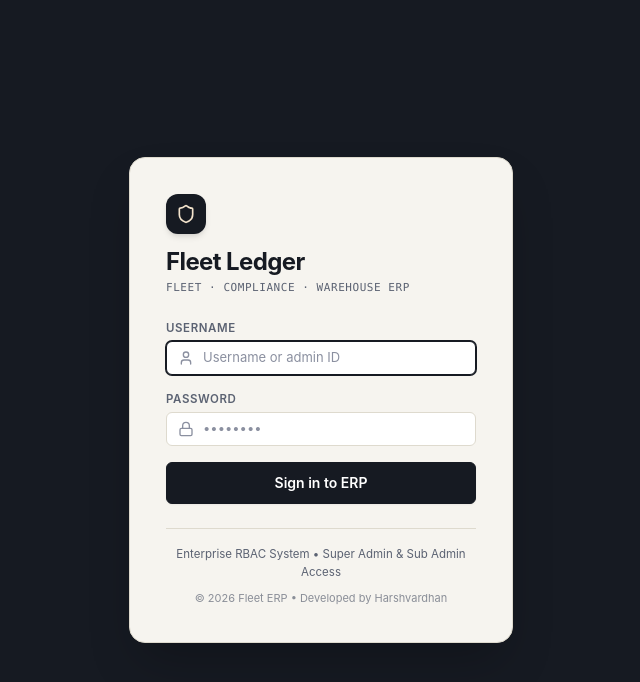
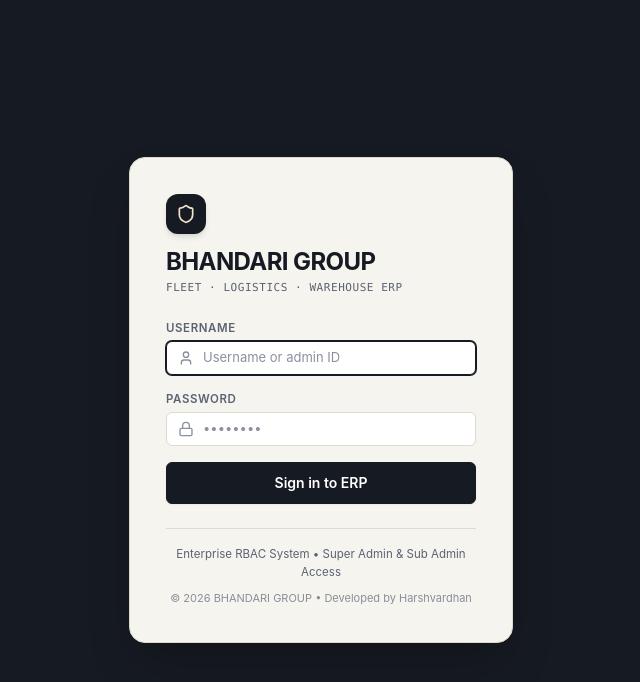
Before and after one commit to vardhan96harsh/fleet-erp-frontend, a React (Vite) app: page / in a window 1280 px wide. Shown: the top 682 px of the page, without its empty margins (319-959 px from the left). Built offline with nearby package versions, Linux system fonts and the light colour scheme; no server answers.

Commit message:
feat(branding): update website and brand name to BHANDARI GROUP

```diff
--- a/index.html
+++ b/index.html
@@ -9,7 +9,7 @@
       href="https://fonts.googleapis.com/css2?family=Inter:wght@400;500;600;700&family=JetBrains+Mono:wght@400;500;600&display=swap"
       rel="stylesheet"
     />
-    <title>Fleet Ledger — ERP</title>
+    <title>BHANDARI GROUP — Fleet &amp; Logistics ERP</title>
   </head>
   <body class="h-full bg-paper text-ink font-sans antialiased selection:bg-amber-soft selection:text-ink">
     <div id="root" class="h-full flex flex-col"></div>
--- a/src/App.jsx
+++ b/src/App.jsx
@@ -23,7 +23,7 @@ const AppContent = () => {
       <div className="min-h-screen w-screen flex flex-col items-center justify-center bg-ink text-white">
         <div className="w-8 h-8 rounded-full border-2 border-amber-soft border-t-transparent animate-spin mb-3" />
         <div className="font-mono text-[12.5px] text-slate-soft">
-          Starting Fleet Ledger ERP...
+          Starting BHANDARI GROUP Fleet ERP...
         </div>
       </div>
     );
--- a/src/components/layout/AppShell.jsx
+++ b/src/components/layout/AppShell.jsx
@@ -23,7 +23,7 @@ export const AppShell = ({
         <footer className="w-full border-t border-line/60 bg-paper/80 backdrop-blur-sm py-4 px-6 md:px-8 mt-auto">
           <div className="max-w-7xl mx-auto flex flex-col sm:flex-row items-center justify-between gap-2 text-xs text-slate">
             <div>
-              &copy; {currentYear} <span className="font-semibold text-ink">Fleet ERP</span> &bull; Developed by <span className="font-medium text-ink">Harshvardhan</span>
+              &copy; {currentYear} <span className="font-semibold text-ink">BHANDARI GROUP</span> &bull; Developed by <span className="font-medium text-ink">Harshvardhan</span>
             </div>
             <div className="flex items-center gap-3 text-[11px] text-slate-soft">
               <span>Enterprise Fleet &amp; Inventory Management</span>
--- a/src/components/layout/Sidebar.jsx
+++ b/src/components/layout/Sidebar.jsx
@@ -93,11 +93,11 @@ export const Sidebar = ({ currentRoute, onNavigate }) => {
     <aside className="w-56 shrink-0 bg-ink text-[#D9DCE4] flex flex-col h-full border-r border-ink-soft select-none">
       {/* Brand Header */}
       <div className="px-5 pt-5 pb-4 border-b border-ink-soft">
-        <div className="font-mono text-[10.5px] uppercase tracking-wider text-slate-soft">
-          Fleet Ledger
+        <div className="text-base font-bold text-white tracking-tight">
+          BHANDARI GROUP
         </div>
-        <div className="text-base font-semibold text-white tracking-tight mt-0.5">
-          Enterprise ERP
+        <div className="font-mono text-[10.5px] uppercase tracking-wider text-amber-soft mt-0.5">
+          Fleet &amp; Logistics ERP
         </div>
       </div>
 
--- a/src/pages/LoginPage.jsx
+++ b/src/pages/LoginPage.jsx
@@ -45,10 +45,10 @@ export const LoginPage = () => {
             <Shield className="w-5 h-5 text-amber-soft" />
           </div>
           <h1 className="text-xl sm:text-2xl font-bold text-ink tracking-tight m-0">
-            Fleet Ledger
+            BHANDARI GROUP
           </h1>
           <div className="font-mono text-[11px] text-slate tracking-wider uppercase mt-0.5">
-            Fleet · Compliance · Warehouse ERP
+            Fleet · Logistics · Warehouse ERP
           </div>
         </div>
 
@@ -104,10 +104,10 @@ export const LoginPage = () => {
 
         <div className="mt-6 pt-4 border-t border-line text-center">
           <p className="text-[11.5px] text-slate m-0 leading-relaxed">
-            Enterprise RBAC System • Super Admin & Sub Admin Access
+            Enterprise RBAC System • Super Admin &amp; Sub Admin Access
           </p>
           <p className="text-[11px] text-slate/70 mt-2 m-0">
-            &copy; {new Date().getFullYear()} Fleet ERP • Developed by Harshvardhan
+            &copy; {new Date().getFullYear()} BHANDARI GROUP • Developed by Harshvardhan
           </p>
         </div>
       </div>
```
